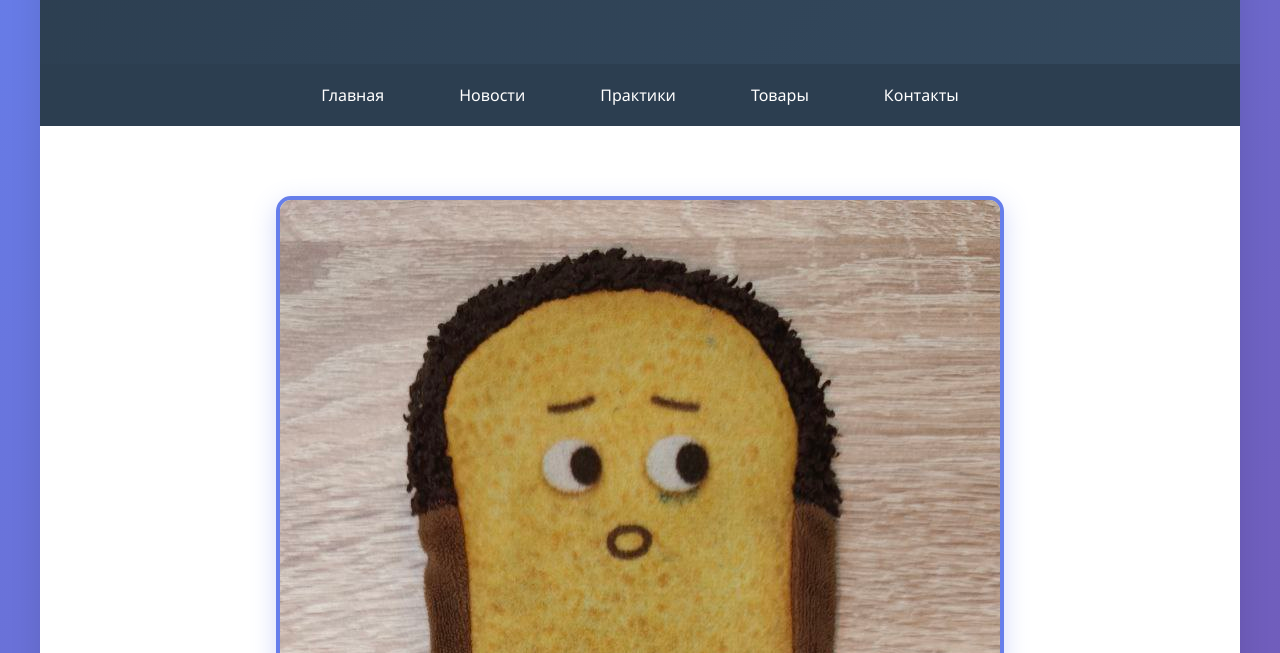
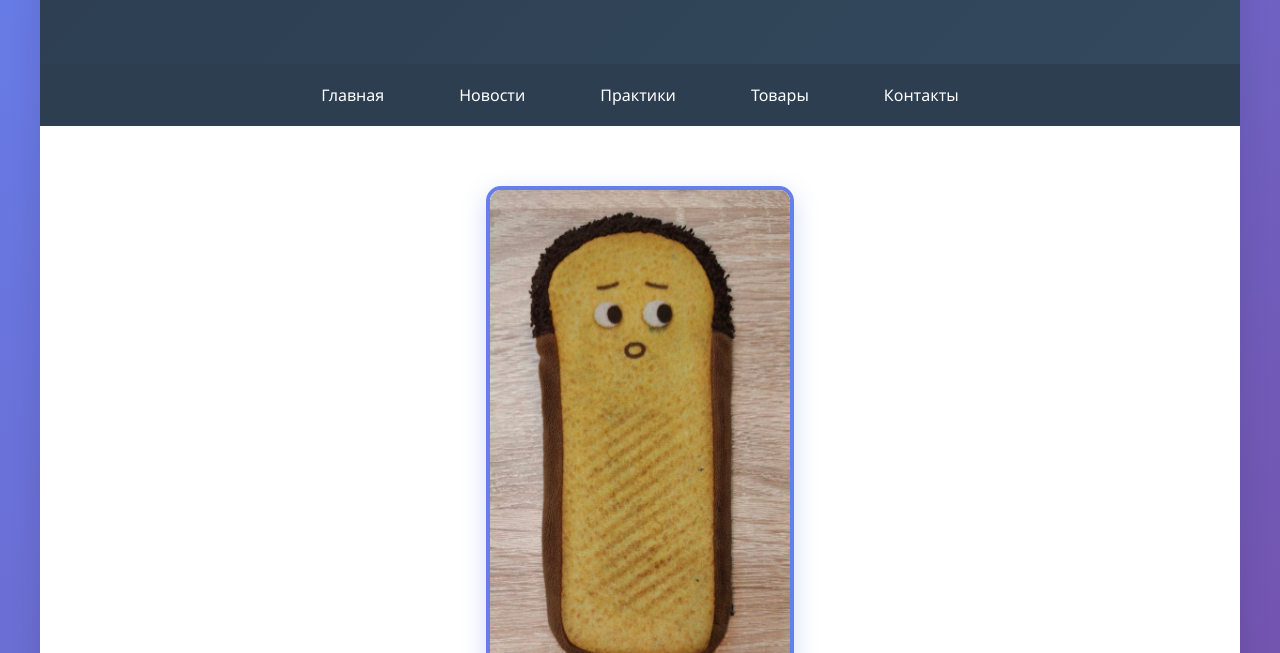
Before and after one commit to soalko/FBD_KR1_Soldatov, a plain HTML site: page pages/poshalko.html in a window 1280 px wide. Shown: the part 147-800 px from the top of the page. Drawn offline with Linux system fonts and the light colour scheme.

Commit message:
Changed images design

```diff
--- a/pages/poshalko.html
+++ b/pages/poshalko.html
@@ -20,9 +20,9 @@
     </div>
 
     <main class="content">
-        <div class="gallery">
+        <article class="profile-header">
             <img class="lol_profile-photo" src="../images/p4.png" alt="Фото автора">
-        </div>
+        </article>
         <h1 class="skills-container">Я - печенько</h1>
     </main>
     <footer class="footer"><p>Футер</p></footer>
--- a/style/styles.css
+++ b/style/styles.css
@@ -224,13 +224,14 @@ main.content {
 }
 
 .lol_profile-photo {
-    /*width: 400px; !* Фиксированная ширина фото *!*/
-    /*height: 3000px; !* Фиксированная высота фото *!*/
+    width: 300px; /* Фиксированная ширина фото */
+    height: 600px; /* Фиксированная высота фото */
     border-radius: 15px; /* Скругленные углы фото */
-    /*object-fit: cover; !* Обрезка фото для сохранения пропорций *!*/
-    /*margin: 20px; !* Центрирование и отступы *!*/
+    object-fit: cover; /* Обрезка фото для сохранения пропорций */
+    margin: 20px; /* Центрирование и отступы */
     border: 4px solid #667eea; /* Синяя рамка вокруг фото */
     box-shadow: 0 8px 25px rgba(102, 126, 234, 0.3); /* Тень с синим оттенком */
+
 }
 
 
```
Also changed, not shown: pages/practices.html (+13 -14 lines).
